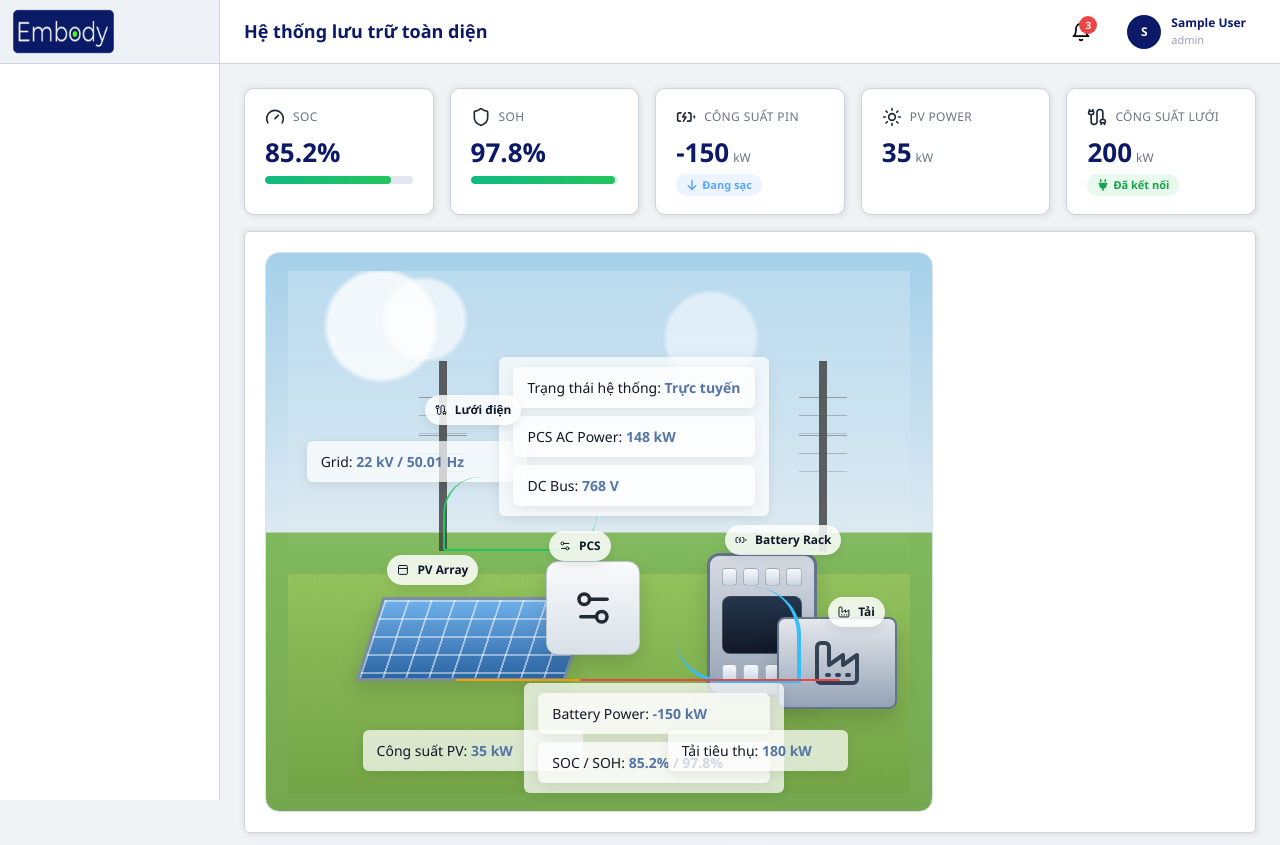
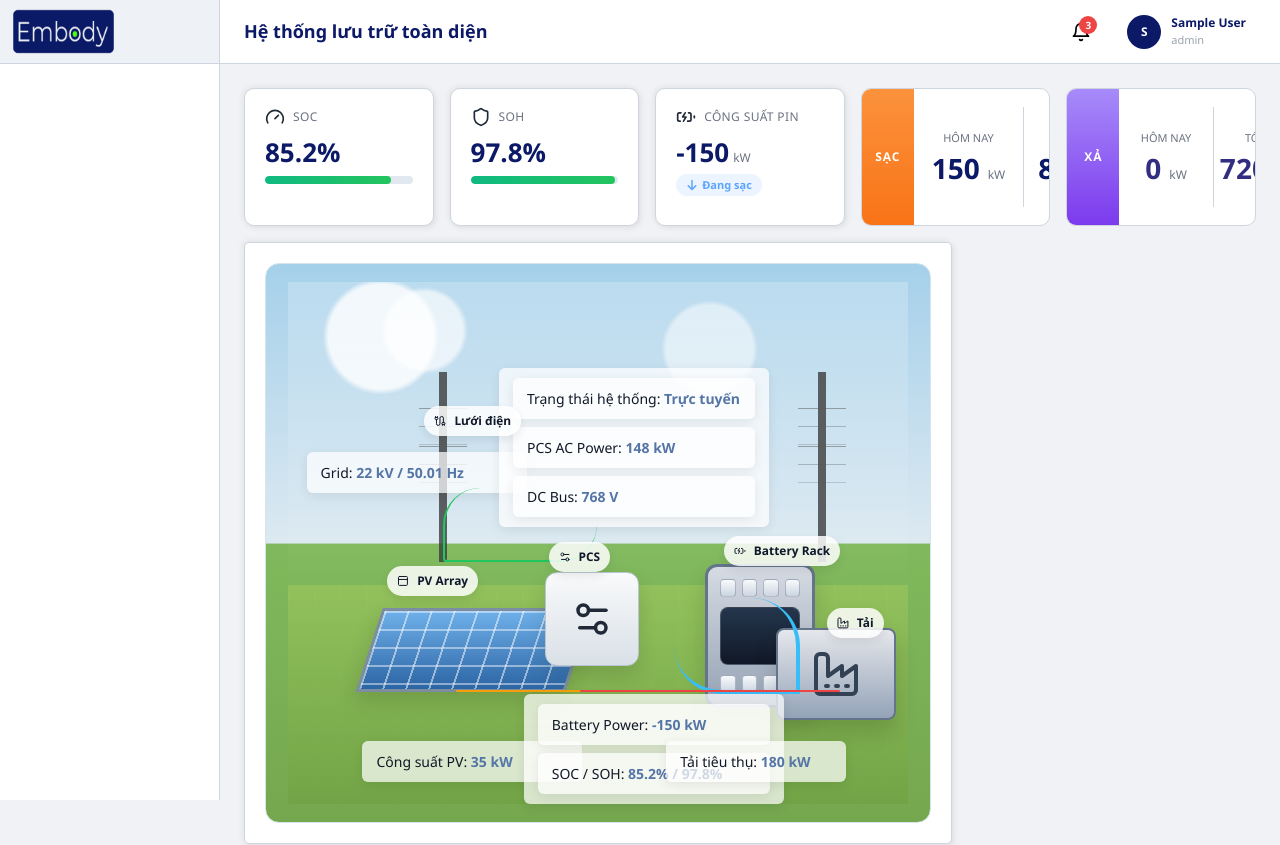
Before and after one commit to kubdev36/Bess-frontend-v2, a React (Create React App) app: page /dashboard in a window 1280 px wide. Shown: the top 845 px of the page. Built offline with nearby package versions, Linux system fonts and the light colour scheme; sample sign-in values are in the browser's storage.

Commit message:
replace charge/dis

```diff
--- a/src/components/Screen/Dashboard/DashboardPage.js
+++ b/src/components/Screen/Dashboard/DashboardPage.js
@@ -40,6 +40,10 @@ function formatMonthLabel(dateValue) {
   return `${month}/${year}`;
 }
 
+function formatValue(value) {
+  return Number(value).toFixed(2).replace(/\.00$/, "");
+}
+
 function PowerTrendCard({ title, subtitle, defaultMode = "day" }) {
   const [mode, setMode] = useState(defaultMode);
   const [selectedDate, setSelectedDate] = useState(defaultChartDate);
@@ -64,8 +68,7 @@ function PowerTrendCard({ title, subtitle, defaultMode = "day" }) {
     return mockHourlyData.map((item, index) => ({
       ...item,
       batteryPower:
-        item.batteryPower +
-        Math.round(Math.sin((index + selectedDay) / 4) * 8),
+        item.batteryPower + Math.round(Math.sin((index + selectedDay) / 4) * 8),
       gridPower:
         item.gridPower + Math.round(Math.cos((index + selectedDay) / 5) * 6),
       pvPower: Math.max(
@@ -191,19 +194,46 @@ export default function DashboardPage() {
             clickable
             onClick={() => navigate("/battery")}
           />
-          <KPICard
-            icon={<LuSun />}
-            title="PV Power"
-            value={sys.pvPower}
-            unit="kW"
-          />
-          <KPICard
-            icon={<LuCable />}
-            title="Grid Power"
-            value={sys.gridPower}
-            unit="kW"
-            status={sys.gridStatus}
-          />
+          <div className="dashboard-power-card charge-card">
+            <div className="dashboard-power-card-label">Sạc</div>
+            <div className="dashboard-power-card-body">
+              <div className="dashboard-power-card-item">
+                <span className="dashboard-power-card-item-label">Hôm nay</span>
+                <div className="dashboard-power-card-item-value">
+                  <span>{formatValue(Math.max(0, -sys.batteryPower))}</span>
+                  <small>kW</small>
+                </div>
+              </div>
+              <div className="dashboard-power-card-divider" />
+              <div className="dashboard-power-card-item">
+                <span className="dashboard-power-card-item-label">Tổng</span>
+                <div className="dashboard-power-card-item-value">
+                  <span>{formatValue(sys.todayCharge)}</span>
+                  <small>kWh</small>
+                </div>
+              </div>
+            </div>
+          </div>
+          <div className="dashboard-power-card discharge-card">
+            <div className="dashboard-power-card-label">Xả</div>
+            <div className="dashboard-power-card-body">
+              <div className="dashboard-power-card-item">
+                <span className="dashboard-power-card-item-label">Hôm nay</span>
+                <div className="dashboard-power-card-item-value">
+                  <span>{formatValue(Math.max(0, sys.batteryPower))}</span>
+                  <small>kW</small>
+                </div>
+              </div>
+              <div className="dashboard-power-card-divider" />
+              <div className="dashboard-power-card-item">
+                <span className="dashboard-power-card-item-label">Tổng</span>
+                <div className="dashboard-power-card-item-value">
+                  <span>{formatValue(sys.todayDischarge)}</span>
+                  <small>kWh</small>
+                </div>
+              </div>
+            </div>
+          </div>
         </div>
       </section>
 
--- a/src/components/Screen/Dashboard/DashboardPage.scss
+++ b/src/components/Screen/Dashboard/DashboardPage.scss
@@ -16,15 +16,14 @@
 
   &-visual-card {
     overflow: hidden;
+    width: 70%;
+    max-width: 100%;
   }
 
 }
 
 .visual-layout {
-  display: grid;
-  grid-template-columns: minmax(0, 7fr) minmax(0, 3fr);
-  gap: var(--space-base);
-  align-items: stretch;
+  display: block;
 }
 
 .visual-layout-main,
@@ -33,7 +32,7 @@
 }
 
 .visual-layout-side {
-  min-height: 560px;
+  display: none;
 }
 
 
@@ -103,6 +102,90 @@
     gap: var(--space-base);
   }
 
+}
+
+.dashboard-power-card {
+  display: grid;
+  grid-template-columns: 52px 1fr;
+  border: 1px solid var(--border-light);
+  border-radius: var(--radius-xl);
+  overflow: hidden;
+  min-height: 138px;
+  background: var(--card-bg);
+}
+
+.dashboard-power-card-label {
+  display: flex;
+  align-items: center;
+  justify-content: center;
+  width: 52px;
+  min-height: 100%;
+  text-transform: uppercase;
+  font-size: var(--font-size-sm);
+  font-weight: var(--font-weight-semibold);
+  letter-spacing: 0.08em;
+  color: #fff;
+  padding: 12px 0;
+}
+
+.dashboard-power-card-body {
+  display: flex;
+  align-items: stretch;
+  justify-content: space-between;
+  padding: 18px 16px;
+  gap: 16px;
+}
+
+.dashboard-power-card-item {
+  display: flex;
+  flex-direction: column;
+  justify-content: center;
+  align-items: center;
+  flex: 1;
+  gap: 8px;
+  min-width: 0;
+}
+
+.dashboard-power-card-item-label {
+  font-size: var(--font-size-xs);
+  color: var(--text-secondary);
+  text-transform: uppercase;
+}
+
+.dashboard-power-card-item-value {
+  display: flex;
+  align-items: baseline;
+  gap: 8px;
+}
+
+.dashboard-power-card-item-value span {
+  font-size: 28px;
+  font-weight: var(--font-weight-bold);
+  color: var(--text-primary);
+  line-height: 1;
+}
+
+.dashboard-power-card-item-value small {
+  font-size: var(--font-size-sm);
+  color: var(--text-secondary);
+}
+
+.dashboard-power-card-divider {
+  width: 1px;
+  background: var(--border-light);
+  height: 100%;
+}
+
+.charge-card .dashboard-power-card-label {
+  background: linear-gradient(180deg, #fb923c 0%, #f97316 100%);
+}
+
+.discharge-card .dashboard-power-card-label {
+  background: linear-gradient(180deg, #a78bfa 0%, #7c3aed 100%);
+}
+
+.discharge-card .dashboard-power-card-item-value span {
+  color: #312e81;
 }
 
 .visual {
@@ -451,6 +534,10 @@
 
 
 @media (max-width: 1100px) {
+  .dashboard-visual-card {
+    width: 100%;
+  }
+
   .dashboard-grid {
     grid-template-columns: 1fr;
   }
```
